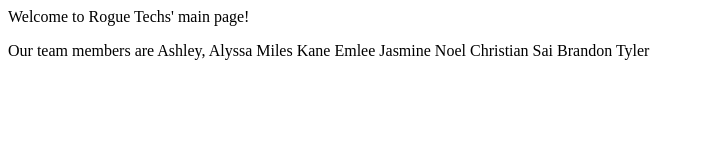
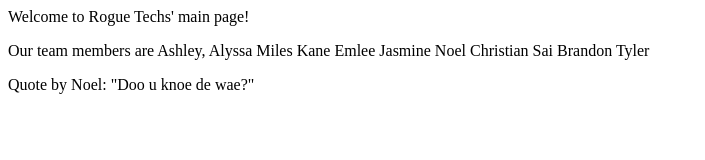
Before and after one commit to roguetechs/roguetechs.github.io, a plain HTML site: page index.html in a window 1280 px wide. Shown: the whole page, without its empty margins (0-705 px from the left). Drawn offline with Linux system fonts and the light colour scheme.

Commit message:
Added a quote by Noel

```diff
--- a/index.html
+++ b/index.html
@@ -12,4 +12,9 @@ Sai
 Brandon
 Tyler
 </p>
+
+<p>
+Quote by Noel:
+"Doo u knoe de wae?"
+</p>
 </html>
```
